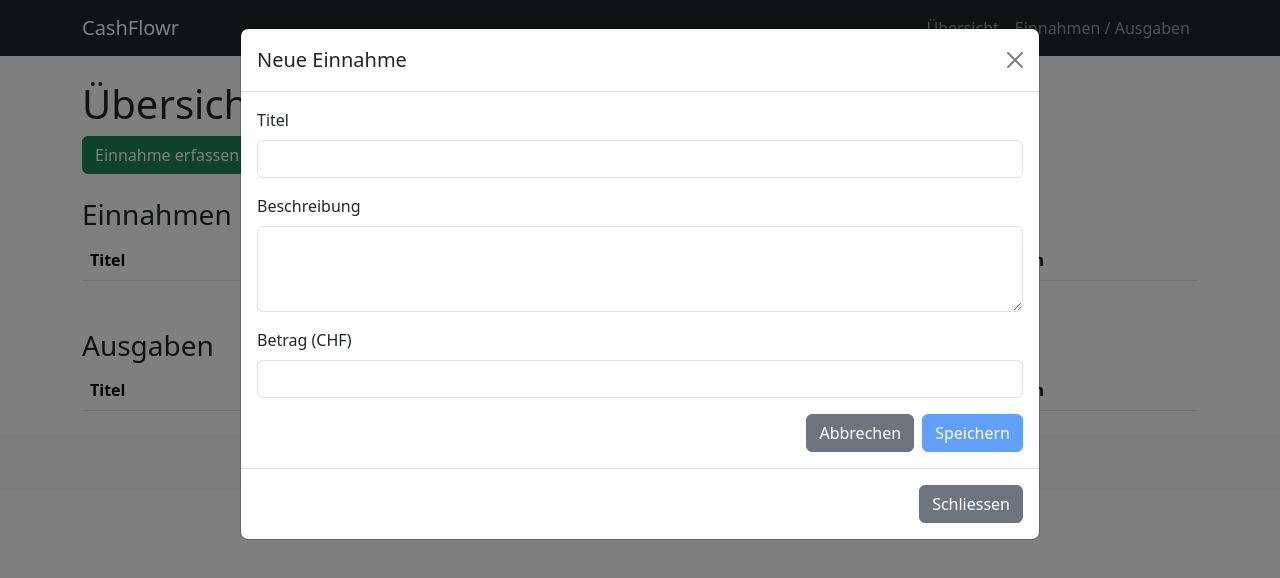
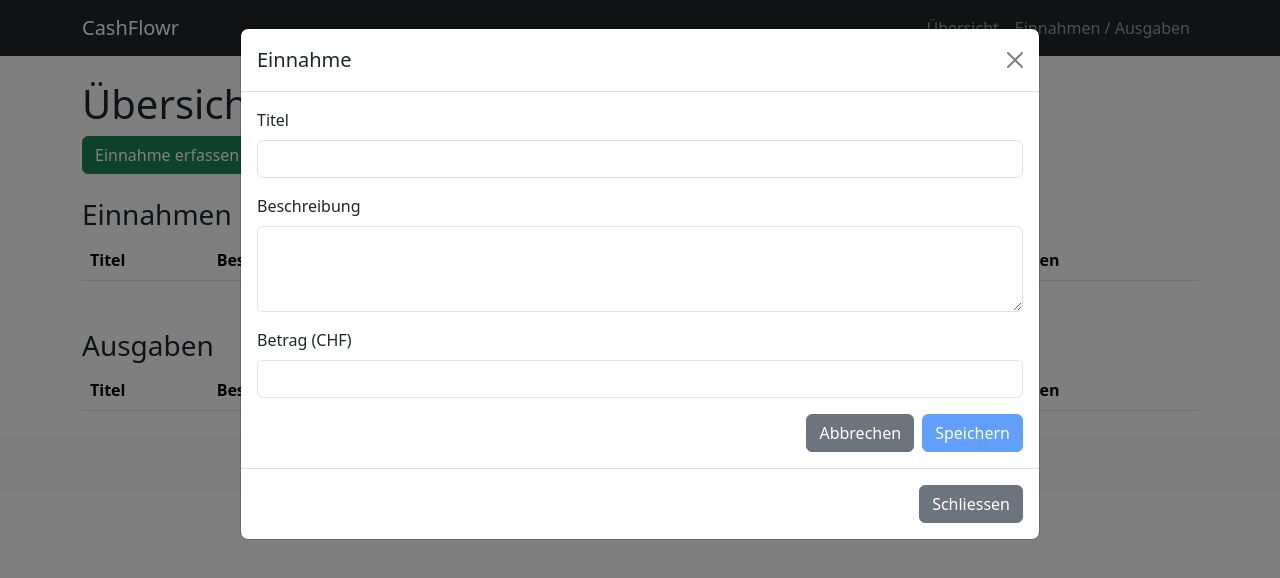
Before and after one commit to TobiasBrasser/Cashflow, a Next.js app: page /transactions in a window 1280 px wide. Both pictures are taken after a click on the button "Einnahme erfassen". Shown: the top 578 px of the page. Built offline with nearby package versions, Linux system fonts and the light colour scheme.

Commit message:
Delete und Edit implementiert

```diff
--- a/package.json
+++ b/package.json
@@ -11,6 +11,10 @@
   "author": "",
   "license": "ISC",
   "dependencies": {
+    "@emotion/react": "^11.14.0",
+    "@emotion/styled": "^11.14.1",
+    "@mui/icons-material": "^7.3.6",
+    "@mui/material": "^7.3.6",
     "bootstrap": "^5.3.8",
     "next": "^16.1.1",
     "react": "^19.2.3",
--- a/src/components/CreateTransactionModal.jsx
+++ b/src/components/CreateTransactionModal.jsx
@@ -1,68 +1,49 @@
 import { useState } from 'react'
 import ModalDialog from './ModalDialog'
 
-export default function CreateTransactionModal({ onSave }) {
-  const [showModal, setShowModal] = useState(false)
-  const [transactionType, setTransactionType] = useState(null)
-
-  const [title, setTitle] = useState('')
-  const [description, setDescription] = useState('')
-  const [amount, setAmount] = useState('')
+export default function CreateTransactionModal({ onSave, editData, onClose }) {
+  const [showModal, setShowModal] = useState(!!editData)
+  const [transactionType, setTransactionType] = useState(editData?.type || null)
+  const [title, setTitle] = useState(editData?.title || '')
+  const [description, setDescription] = useState(editData?.description || '')
+  const [amount, setAmount] = useState(editData?.amount || '')
 
   const openModal = (type) => {
     setTransactionType(type)
     setShowModal(true)
   }
 
-  const closeModal = () => {
+  const closeModalInternal = () => {
     setShowModal(false)
     setTransactionType(null)
-    resetForm()
-  }
-
-  const resetForm = () => {
     setTitle('')
     setDescription('')
     setAmount('')
+    onClose?.()
   }
 
   const handleSave = () => {
-    onSave({
-      type: transactionType,
-      title,
-      description,
-      amount: Number(amount)
-    })
-
-    closeModal()
+    onSave({ type: transactionType, title, description, amount: Number(amount) })
+    closeModalInternal()
   }
 
   return (
     <>
+      {!editData && (
         <div className="d-flex gap-2 mb-4">
-        <button
-          className="btn btn-success"
-          onClick={() => openModal('income')}
-        >
+          <button className="btn btn-success" onClick={() => openModal('income')}>
             Einnahme erfassen
           </button>
-
-        <button
-          className="btn btn-danger"
-          onClick={() => openModal('expense')}
-        >
+          <button className="btn btn-danger" onClick={() => openModal('expense')}>
             Ausgabe erfassen
           </button>
         </div>
+      )}
 
       <ModalDialog
-        title={
-          transactionType === 'income'
-            ? 'Neue Einnahme'
-            : 'Neue Ausgabe'
-        }
+        title={transactionType === 'income' ? 'Einnahme' : 'Ausgabe'}
         show={showModal}
-        onClose={closeModal}
+        onClose={closeModalInternal}
       >
         <form onSubmit={(e) => e.preventDefault()}>
           <div className="mb-3">
@@ -99,7 +80,7 @@ export default function CreateTransactionModal({ onSave }) {
             <button
               type="button"
               className="btn btn-secondary"
-              onClick={closeModal}
+              onClick={closeModalInternal}
             >
               Abbrechen
             </button>
--- a/src/pages/transactions.jsx
+++ b/src/pages/transactions.jsx
@@ -1,8 +1,12 @@
 import { useEffect, useState } from 'react'
 import CreateTransactionModal from '../components/CreateTransactionModal'
+import { IconButton } from '@mui/material'
+import DeleteIcon from '@mui/icons-material/Delete'
+import EditIcon from '@mui/icons-material/Edit'
 
 export default function Transactions() {
   const [transactions, setTransactions] = useState([])
+  const [editTransaction, setEditTransaction] = useState(null) // für Bearbeiten
 
   useEffect(() => {
     const stored =
@@ -10,20 +14,34 @@ export default function Transactions() {
     setTransactions(stored)
   }, [])
 
-  const saveTransaction = (data) => {
-    const newTransaction = {
-      id: crypto.randomUUID(),
-      ...data,
-      date: new Date().toISOString()
+  const saveTransaction = (data, id = null) => {
+    let updated
+    if (id) {
+      // Update
+      updated = transactions.map(t =>
+        t.id === id ? { ...t, ...data, date: new Date().toISOString() } : t
+      )
+    } else {
+      // Neue Transaktion
+      const newTransaction = {
+        id: crypto.randomUUID(),
+        ...data,
+        date: new Date().toISOString()
+      }
+      updated = [...transactions, newTransaction]
     }
-
-    const updated = [...transactions, newTransaction]
 
     setTransactions(updated)
     localStorage.setItem(
       'cashflowr-transactions',
       JSON.stringify(updated)
     )
+  }
+
+  const deleteTransaction = (id) => {
+    const updated = transactions.filter(t => t.id !== id)
+    setTransactions(updated)
+    localStorage.setItem('cashflowr-transactions', JSON.stringify(updated))
   }
 
   const incomes = transactions.filter(t => t.type === 'income')
@@ -33,7 +51,13 @@ export default function Transactions() {
     <>
       <h1>Übersicht</h1>
 
-      <CreateTransactionModal onSave={saveTransaction} />
+      {/* Create + Edit Modal */}
+      <CreateTransactionModal
+        key={editTransaction ? editTransaction.id : 'new'}
+        onSave={(data) => saveTransaction(data, editTransaction?.id)}
+        editData={editTransaction}
+        onClose={() => setEditTransaction(null)}
+      />
 
       {/* Einnahmen */}
       <h3>Einnahmen</h3>
@@ -44,6 +68,7 @@ export default function Transactions() {
             <th>Beschreibung</th>
             <th>Betrag (CHF)</th>
             <th>Datum</th>
+            <th>Aktionen</th>
           </tr>
         </thead>
         <tbody>
@@ -51,15 +76,28 @@ export default function Transactions() {
             <tr key={t.id}>
               <td>{t.title}</td>
               <td>{t.description}</td>
-              <td className="text-success">
-                + {t.amount.toFixed(2)}
+              <td className="text-success">+ {t.amount.toFixed(2)}</td>
+              <td>{new Date(t.date).toLocaleDateString()}</td>
+              <td>
+                <IconButton
+                  color="primary"
+                  onClick={() => setEditTransaction(t)}
+                >
+                  <EditIcon />
+                </IconButton>
+                <IconButton
+                  color="error"
+                  onClick={() => deleteTransaction(t.id)}
+                >
+                  <DeleteIcon />
+                </IconButton>
               </td>
-              <td>{new Date(t.date).toLocaleDateString()}</td>
             </tr>
           ))}
         </tbody>
       </table>
 
+      {/* Ausgaben */}
       <h3>Ausgaben</h3>
       <table className="table table-striped">
         <thead>
@@ -68,6 +106,7 @@ export default function Transactions() {
             <th>Beschreibung</th>
             <th>Betrag (CHF)</th>
             <th>Datum</th>
+            <th>Aktionen</th>
           </tr>
         </thead>
         <tbody>
@@ -75,10 +114,22 @@ export default function Transactions() {
             <tr key={t.id}>
               <td>{t.title}</td>
               <td>{t.description}</td>
-              <td className="text-danger">
-                - {t.amount.toFixed(2)}
+              <td className="text-danger">- {t.amount.toFixed(2)}</td>
+              <td>{new Date(t.date).toLocaleDateString()}</td>
+              <td>
+                <IconButton
+                  color="primary"
+                  onClick={() => setEditTransaction(t)}
+                >
+                  <EditIcon />
+                </IconButton>
+                <IconButton
+                  color="error"
+                  onClick={() => deleteTransaction(t.id)}
+                >
+                  <DeleteIcon />
+                </IconButton>
               </td>
-              <td>{new Date(t.date).toLocaleDateString()}</td>
             </tr>
           ))}
         </tbody>
```
Also changed, not shown: 1 other file (tests, documents, lock files or other folders). Lines whose indentation alone changed are shown as unchanged.
